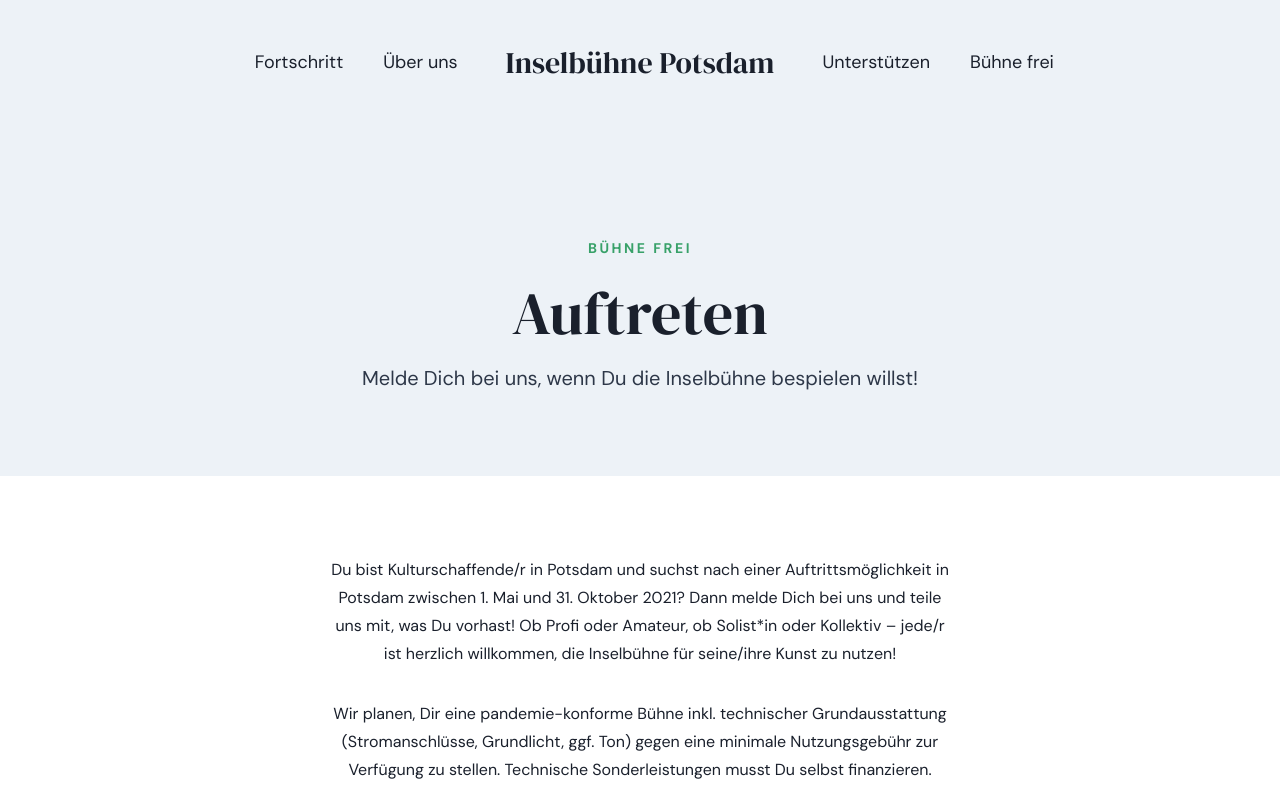
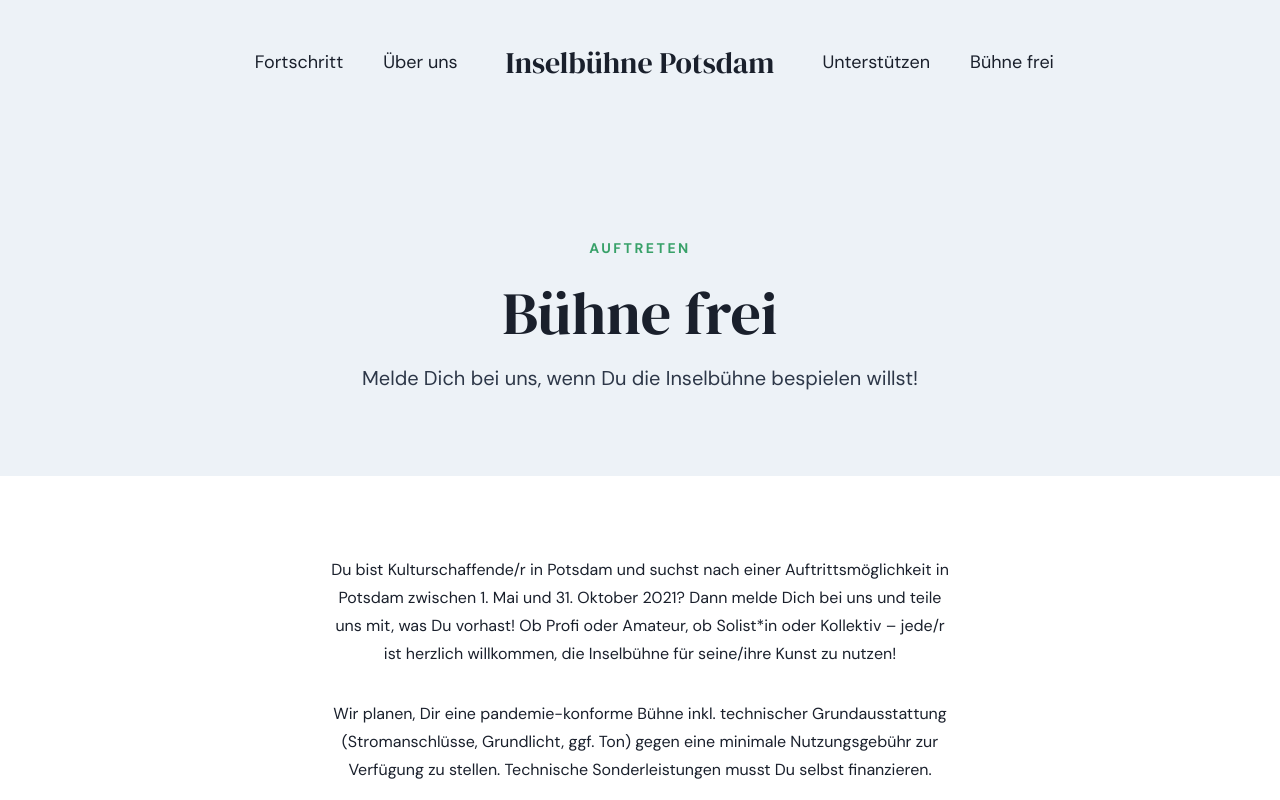
Before and after one commit to potsdamer-buergerstiftung/inselbuehne, a Next.js app: page /buehne-frei in a window 1280 px wide. Shown: the top 800 px of the page. Built offline with nearby package versions, Linux system fonts and the light colour scheme.

Commit message:
swap title on perform page

```diff
--- a/pages/buehne-frei.tsx
+++ b/pages/buehne-frei.tsx
@@ -8,7 +8,7 @@
   return (
     <>
       <NextSeo title="Bühne frei" />
-      <Title title="Auftreten" heading="Bühne frei" color="gray.100">
+      <Title title="Bühne frei" heading="Auftreten" color="gray.100">
         Melde Dich bei uns, wenn Du die Inselbühne bespielen willst!
       </Title>
       <Box as="section" pt="20" pb="20">
```
